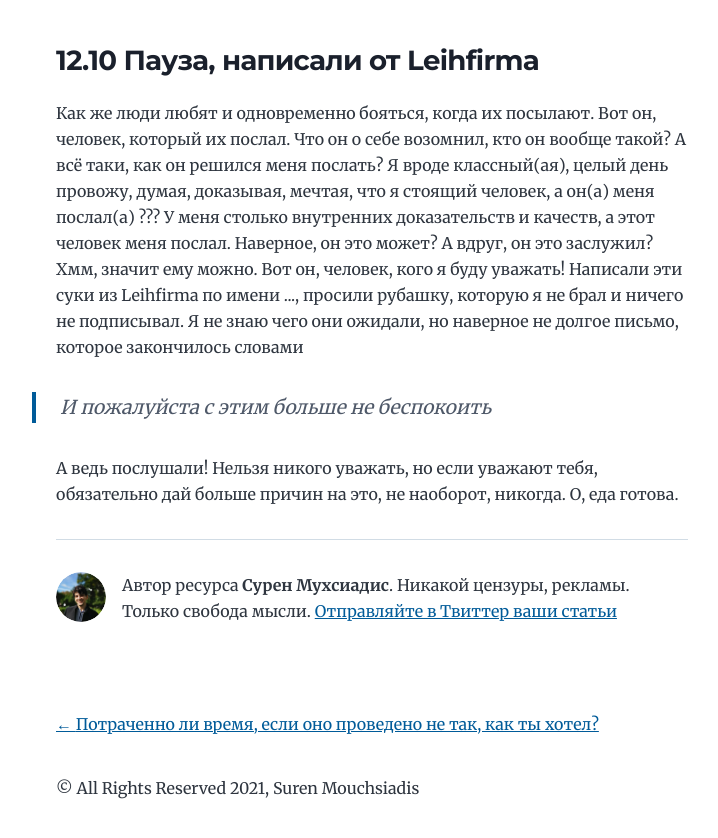
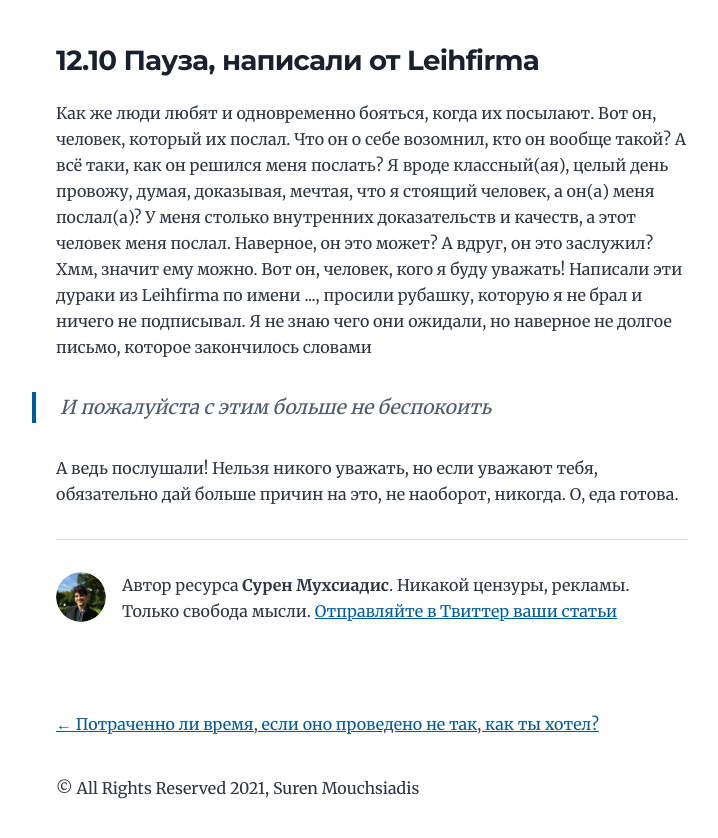
Before and after one commit to QTtrash/af-blog, a Gatsby site: page /knowledge-law-of-diminishing-returns/ in a window 1280 px wide. Shown: the part 1233-2071 px from the top of the page, without its empty margins (268-986 px from the left). Built offline with nearby package versions, Linux system fonts and the light colour scheme; Gatsby itself is replaced by a stand-in of ours.

Commit message:
article fix

```diff
--- a/content/blog/knowledge-law-of-diminishing-returns/index.md
+++ b/content/blog/knowledge-law-of-diminishing-returns/index.md
@@ -21,7 +21,7 @@ description: "Пирон поездка на работу, Жду тим-лид
 
 ### 12.10 Пауза, написали от Leihfirma
 
-Как же люди любят и одновременно бояться, когда их посылают. Вот он, человек, который их послал. Что он о себе возомнил, кто он вообще такой? А всё таки, как он решился меня послать? Я вроде классный(ая), целый день провожу, думая, доказывая, мечтая, что я стоящий человек, а он(а) меня послал(а) ??? У меня столько внутренних доказательств и качеств, а этот человек меня послал. Наверное, он это может? А вдруг, он это заслужил? Хмм, значит ему можно. Вот он, человек, кого я буду уважать! Написали эти суки из Leihfirma по имени ..., просили рубашку, которую я не брал и ничего не подписывал. Я не знаю чего они ожидали, но наверное не долгое письмо, которое закончилось словами
+Как же люди любят и одновременно бояться, когда их посылают. Вот он, человек, который их послал. Что он о себе возомнил, кто он вообще такой? А всё таки, как он решился меня послать? Я вроде классный(ая), целый день провожу, думая, доказывая, мечтая, что я стоящий человек, а он(а) меня послал(а)? У меня столько внутренних доказательств и качеств, а этот человек меня послал. Наверное, он это может? А вдруг, он это заслужил? Хмм, значит ему можно. Вот он, человек, кого я буду уважать! Написали эти дураки из Leihfirma по имени ..., просили рубашку, которую я не брал и ничего не подписывал. Я не знаю чего они ожидали, но наверное не долгое письмо, которое закончилось словами
 
 > И пожалуйста с этим больше не беспокоить
 
```
